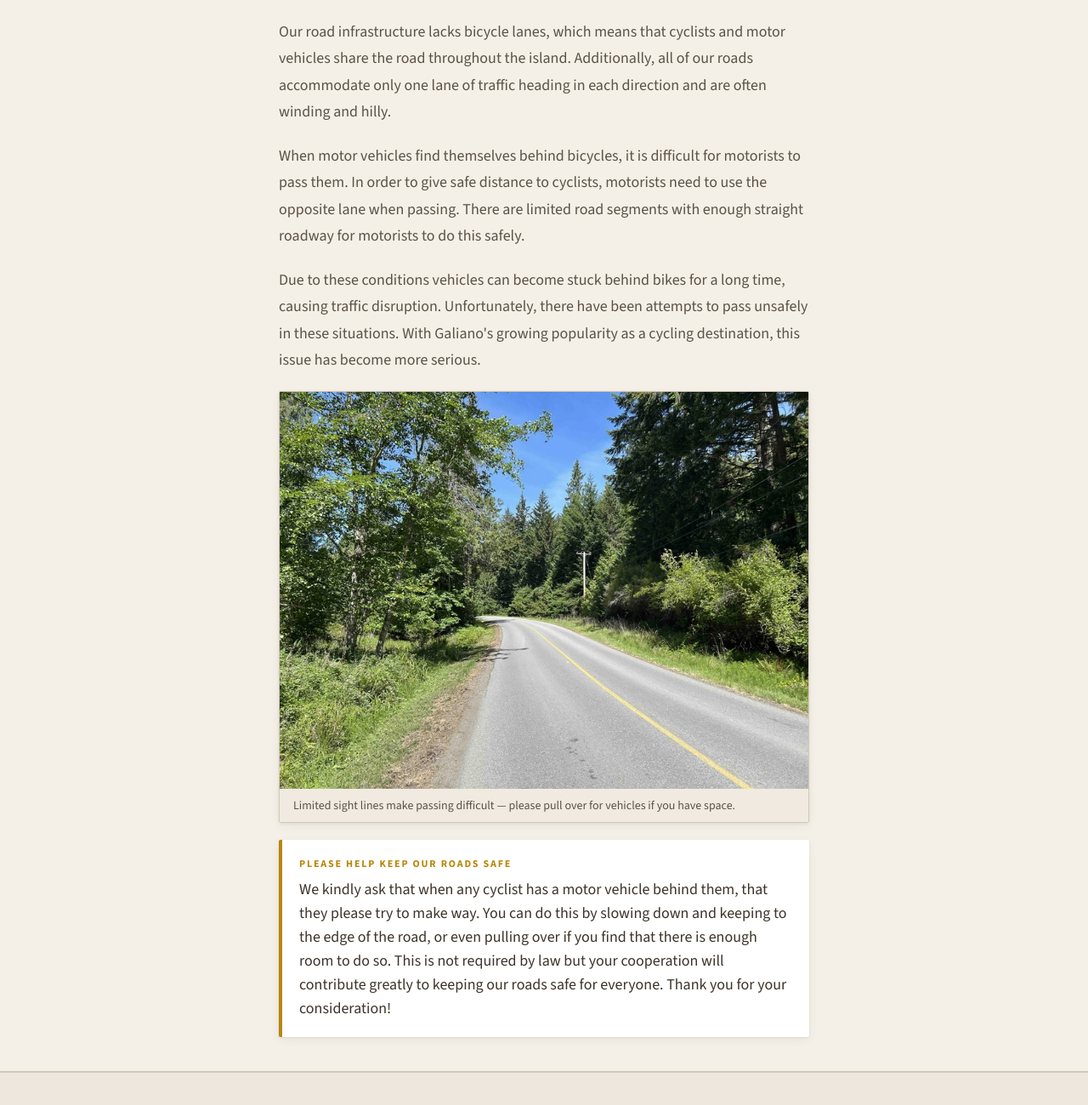
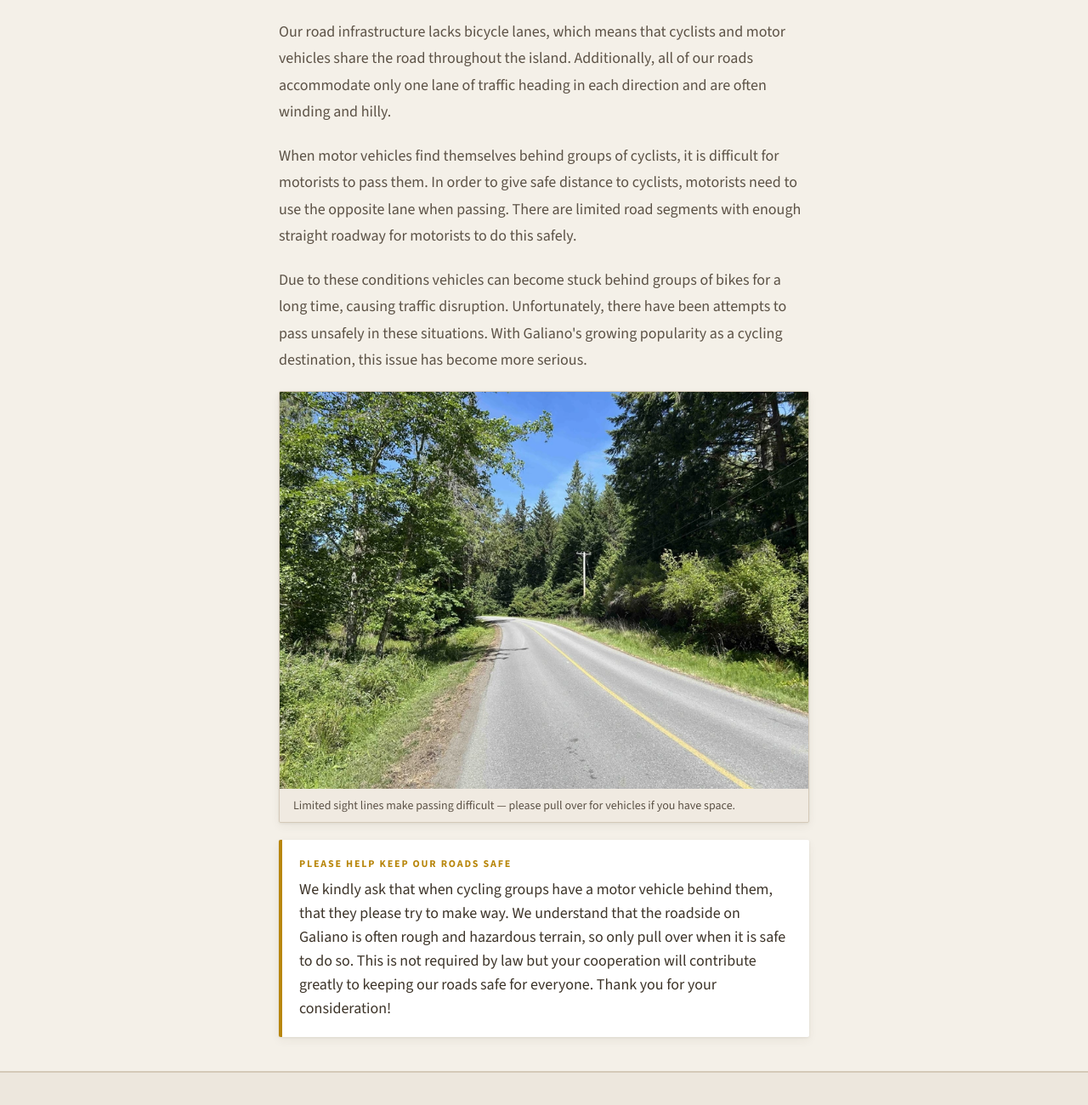
Before and after one commit to EricMorrisonDev/Galiano_Cycling_Safety, a website: page index.html in a window 1280 px wide. Shown: the part 1213-2513 px from the top of the page at 85% size. Drawn offline with nearby package versions, Linux system fonts and the light colour scheme.

Commit message:
tweaked wording to be geared toward cycling groups

```diff
--- a/index.html
+++ b/index.html
@@ -86,14 +86,14 @@
         </p>
 
         <p>
-          When motor vehicles find themselves behind bicycles,
+          When motor vehicles find themselves behind groups of cyclists,
           it is difficult for motorists to pass them.
           In order to give safe distance to cyclists, motorists need to use the opposite lane when passing.
           There are limited road segments with enough straight roadway for motorists to do this safely.
         </p>
 
         <p>
-          Due to these conditions vehicles can become stuck behind bikes for a long time, causing traffic disruption.
+          Due to these conditions vehicles can become stuck behind groups of bikes for a long time, causing traffic disruption.
           Unfortunately, there have been attempts to pass unsafely in these situations.
           With Galiano's growing popularity as a cycling destination, this issue has become more serious.
         </p>
@@ -114,9 +114,9 @@
         <aside class="park-callout">
           <span class="park-callout__label">Please help keep our roads safe</span>
           <p>
-            We kindly ask that when any cyclist has a motor vehicle
-            behind them, that they please try to make way. You can do this by slowing down and keeping
-            to the edge of the road, or even pulling over if you find that there is enough room to do so.
+            We kindly ask that when cycling groups have a motor vehicle
+            behind them, that they please try to make way. We understand that the roadside
+            on Galiano is often rough and hazardous terrain, so only pull over when it is safe to do so.
             This is not required by law but your cooperation will contribute greatly to keeping our
             roads safe for everyone. Thank you for your consideration!
           </p>
```
